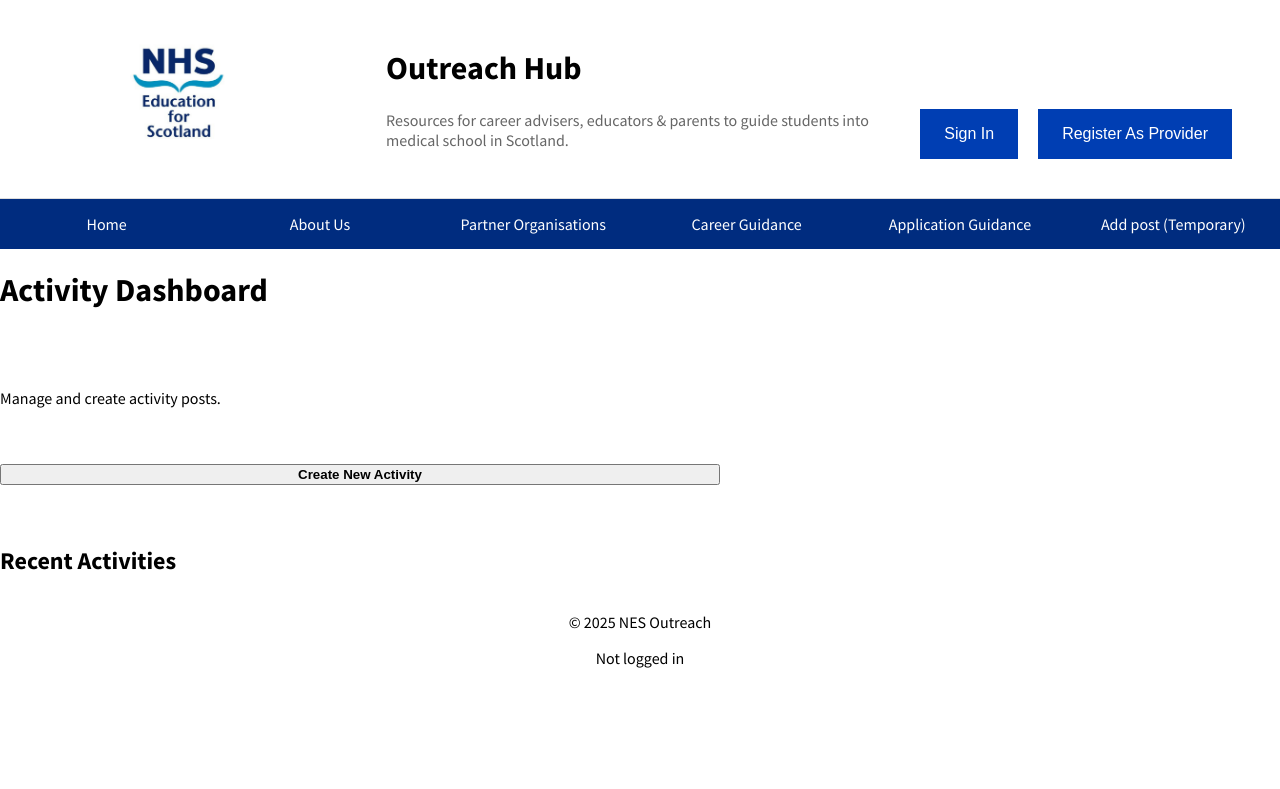
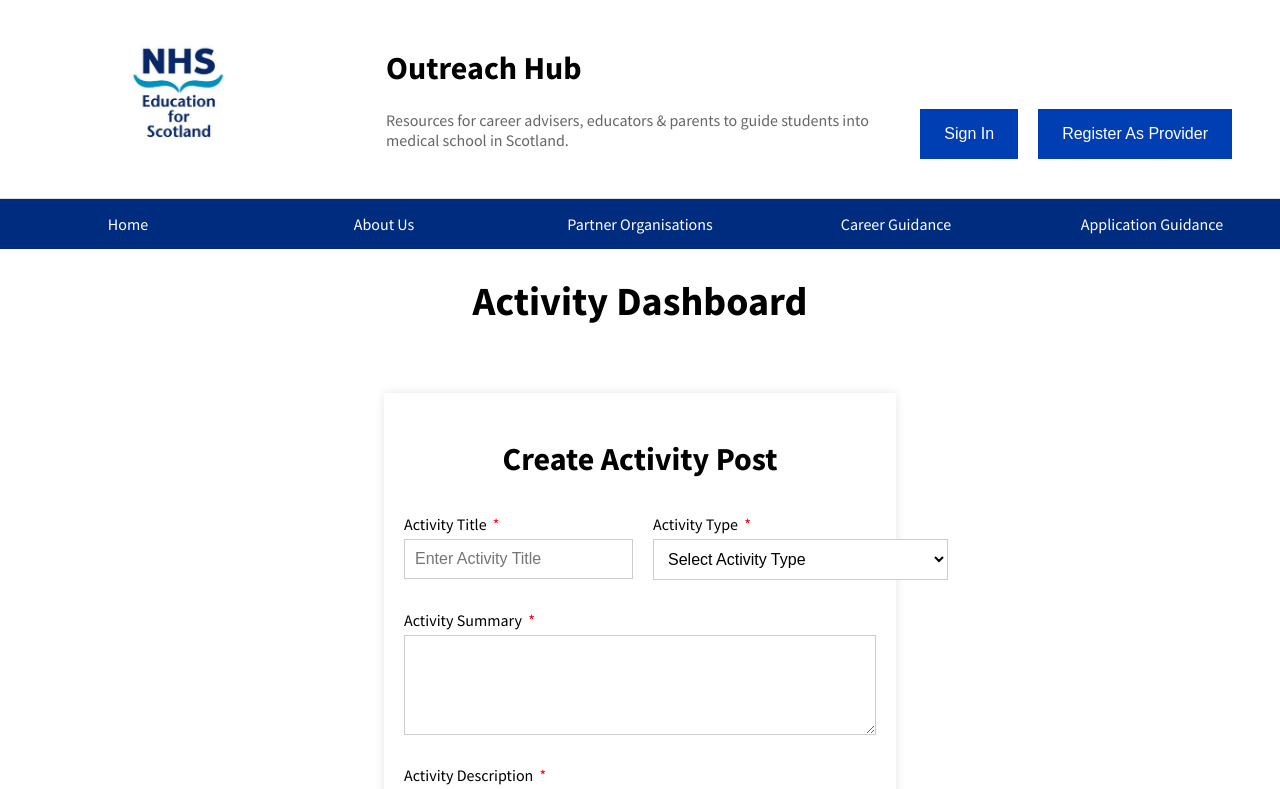
Before and after one commit to kikkal-fairy/my-react-app, a React (Vite) app: page /ActivityDashboard in a window 1280 px wide. Shown: the top 789 px of the page. Built offline with nearby package versions, Linux system fonts and the light colour scheme.

Commit message:
Added provider pages

```diff
--- a/src/components/Navigation/Navigation.jsx
+++ b/src/components/Navigation/Navigation.jsx
@@ -7,9 +7,10 @@ const ProviderNavigation = () => (
     <nav className="nav-bar">
         <Link to="/" className="home-button">Home</Link>
         <Link to="/ActivityDashboard">Dashboard</Link>
-        <Link to="/">Published Posts</Link>
+        <Link to="/Published">Published Posts</Link>
         <Link to="/">Booking Schedules</Link>
         <Link to="/">Archived</Link>
+        <Link to="/ProviderDashboard">Provider Dashboard (Temp)</Link>
     </nav>
 );
 
@@ -20,7 +21,6 @@ const GeneralNavigation = () => (
         <Link to="/PartnerOrganisations">Partner Organisations</Link>
         <Link to="/CareerGuidance">Career Guidance</Link>
         <Link to="/ApplicationGuidance">Application Guidance</Link>
-        <Link to="/ActivityDashboard">Add post (Temporary)</Link>
     </nav>
 );
 
--- a/src/components/ProviderComponents/ProviderActivityCardDisplay.jsx
+++ b/src/components/ProviderComponents/ProviderActivityCardDisplay.jsx
@@ -8,7 +8,7 @@ const ProviderActivityCardDisplay = ({ activitySearch }) => {
       {activitySearch?.map(activity => (
         <Link
           key={activity.id}
-          to={`/provider-detail/${activity.id}`}
+          to={`/ProviderDetail/${activity.id}`}
           state={{ activity }}
           style={{ textDecoration: 'none', color: 'inherit' }}
         >
--- a/src/pages/ActivityDashboard/ActivityDashboardPage.jsx
+++ b/src/pages/ActivityDashboard/ActivityDashboardPage.jsx
@@ -8,21 +8,8 @@ const ActivityDashboardPage = () => {
 
     return (
         <div className="dashboard-container">
-            <h1>Activity Dashboard</h1>
-            <p>Manage and create activity posts.</p>
-
-            {/* Toggle the event form */}
-            <button
-                onClick={() => setShowForm(!showForm)}
-            >
-                {showForm ? "Close Form" : "Create New Activity"}
-            </button>
-
-            {/* Show Event Form */}
-            {showForm && <EventForm onEventAdded={() => setRefresh(!refresh)} />}
-
-            {/* List of Events */}
-            <h2>Recent Activities</h2>
+            <h1 className="form-header">Activity Dashboard</h1>
+            <EventForm onEventAdded={() => setRefresh(!refresh)} />
         </div>
     );
 };
--- a/src/pages/ProviderPages/ProviderDashboard.jsx
+++ b/src/pages/ProviderPages/ProviderDashboard.jsx
@@ -1,6 +1,4 @@
 import React from 'react';
-
-import ProviderNavigation from '/src/components/ProviderComponents/ProviderNavigation.jsx';
 
 import FeedbackDisplay from '/src/components/ProviderComponents/FeedbackDisplay';
 import BookingDisplay from '/src/components/ProviderComponents/BookingDisplay';
@@ -10,7 +8,6 @@ import bookings from '/src/components/ProviderComponents/samplebookings.jsx'
 const ProviderDashboard = () => {
   return (
     <div>
-    <ProviderNavigation />
       <div className="homepage">
         <div className="dashboard-container">
           <div className="box-container">
--- a/src/pages/ProviderPages/ProviderPublished.jsx
+++ b/src/pages/ProviderPages/ProviderPublished.jsx
@@ -11,7 +11,6 @@ const ProviderPublished = () => {
 
   return (
     <div>
-    <ProviderNavigation />
       <div className="publishedpage">
         <div className="content-container">
           <div className="activity-column">
--- a/src/styles/EventForm.css
+++ b/src/styles/EventForm.css
@@ -3,7 +3,7 @@
 }
 
 .event-form {
-    width: 40%;
+    width: 80%;
     margin: auto;
     background: #ffffff;
     padding: 20px;
@@ -17,6 +17,11 @@
     text-align: center;
     font-size: 32px;
     margin-bottom: 20px;
+}
+
+.form-header{
+    text-align: center;
+    font-size: 40px;
 }
 
 .form-group,
--- a/src/styles/provider.css
+++ b/src/styles/provider.css
@@ -4,8 +4,13 @@
   display: flex;
   flex-direction: column;
   justify-content: flex-start;
+  margin: auto;
   gap: 5vh;
-  width: 90vh;
+  width: 50%;
+}
+
+.create-button{
+  width: 10%
 }
 
 .box-container {
```
Also changed, not shown: src/main.jsx (+6 -7 lines). Lines whose indentation alone changed are shown as unchanged.
